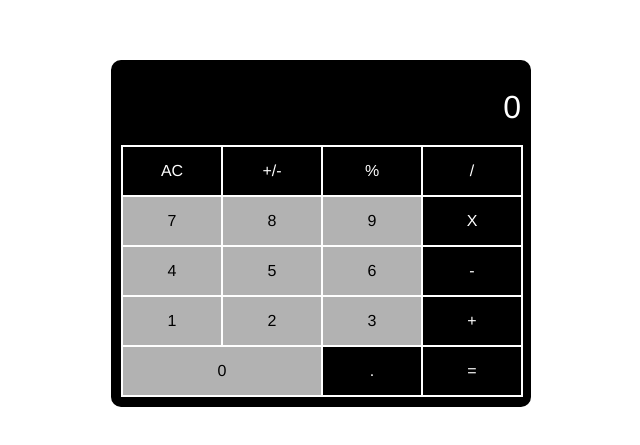
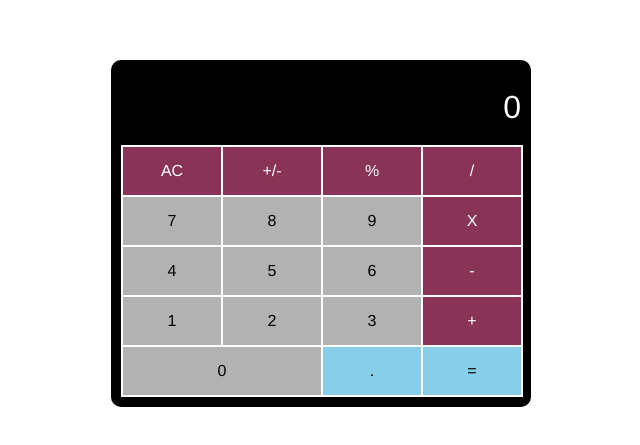
Before and after one commit to amathvaillam/ODIN_CALCULATOR, a plain HTML site: page index.html in a window 1280 px wide. Shown: the part 167-612 px from the top of the page, without its empty margins (319-959 px from the left). Drawn offline with Linux system fonts and the light colour scheme.

Commit message:
some design improvement

```diff
--- a/style.css
+++ b/style.css
@@ -48,17 +48,27 @@ button {
     background-color: rgba(0, 0, 0, .3);
 }
 
+button:hover {
+    font-size: 2em;
+    border: 4px grey solid;
+}
+
 button[data-key="96"] {
     flex: 50%;
+}
+
+.equal,
+.point {
+    background-color: skyblue;
+    color: black;
+    border: .5px white solid
 }
 
 .clear,
 .sign,
 .operator,
-.equal,
-.point,
 .percent {
-    background-color: black;
+    background-color: rgba(113, 10, 52, 0.83);
     color: white;
     border: .5px white solid
 }
```
